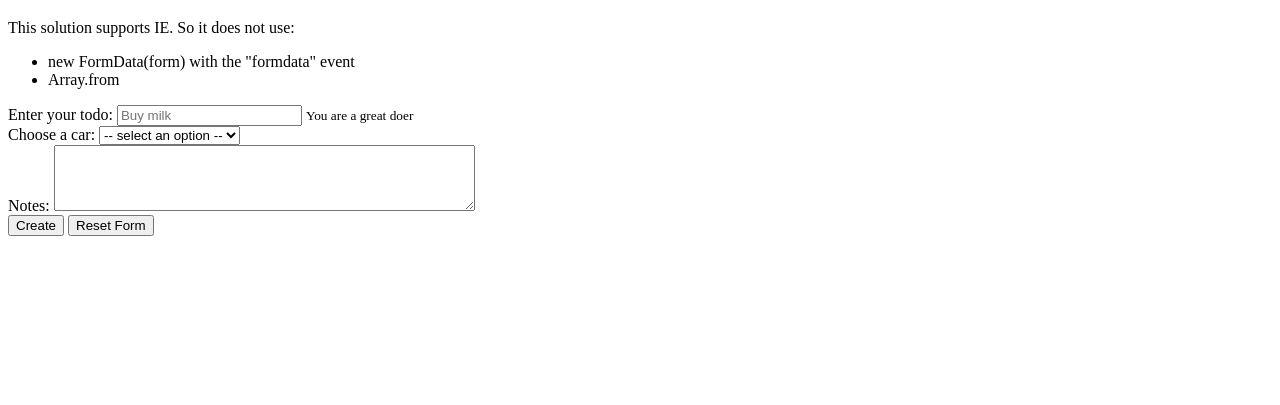
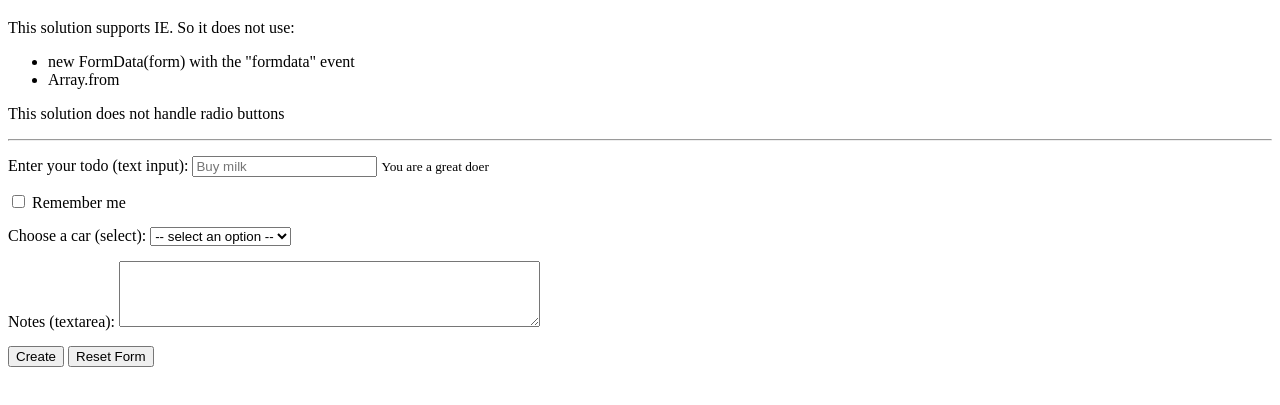
Before and after one commit to theptrk/asset_toolbox_dom, a plain HTML site: page src/form.html in a window 1280 px wide. Shown: the part 61-466 px from the top of the page. Drawn offline with Linux system fonts and the light colour scheme.

Commit message:
add functionality for checkboxes

```diff
--- a/src/form.html
+++ b/src/form.html
@@ -2,6 +2,11 @@
 <html>
 <head>
     <title>Form</title>
+    <style type="text/css">
+      div {
+        margin: 15px 0px;
+      }
+    </style>
 </head>
 <body>
   <!-- This form handles all events -->
@@ -13,17 +18,24 @@
       <li>Array.from</li>
     </ul>
   </p>
+  <p>This solution does not handle radio buttons</p>
+  <hr>
   <form id="my-form">
 
     <div>
-            <label for="todo_input">Enter your todo:</label>
+      <label for="todo_input">Enter your todo (text input):</label>
       <input type="text" name="title" id="todo_input"
               placeholder="Buy milk" required autocomplete="off">
       <small>You are a great doer</small>
     </div>
 
+    <label for="remember">
+      <input type="checkbox" name="remember" id="remember_checkbox">
+      Remember me
+    </label>
+
     <div>
-            <label for="cars">Choose a car:</label>
+        <label for="cars">Choose a car (select):</label>
         <select id="cars" name="car">
               <option disabled selected value> -- select an option -- </option>
             <option value="volvo">Volvo</option>
@@ -34,7 +46,7 @@
     </div>
 
     <div>
-            <label for="notes_textarea">Notes:</label>
+        <label for="notes_textarea">Notes (textarea):</label>
         <textarea rows="4" cols="50" name="notes" id="notes_textarea"></textarea>
     </div>
 
@@ -64,7 +76,7 @@
       for (var i = 0; i < form.elements.length; i++) {
           var formField = form.elements[i];
           if (isUserSubmitable(formField)) {
-                    formData[formField.name] = formField.value
+              formData[formField.name] = getFormFieldValue(formField)
           }
       }
       return formData;
@@ -79,6 +91,13 @@
           || formField.tagName === 'TEXTAREA'
           || formField.tagName === 'SELECT';
     }
+
+    function getFormFieldValue(formField) {
+      if (formField.tagName === 'INPUT' && formField.type === 'checkbox') {
+        return formField.checked
+      }
+      return formField.value
+    }
   </script>
 </body>
 </html>
```
Lines whose indentation alone changed are shown as unchanged.
